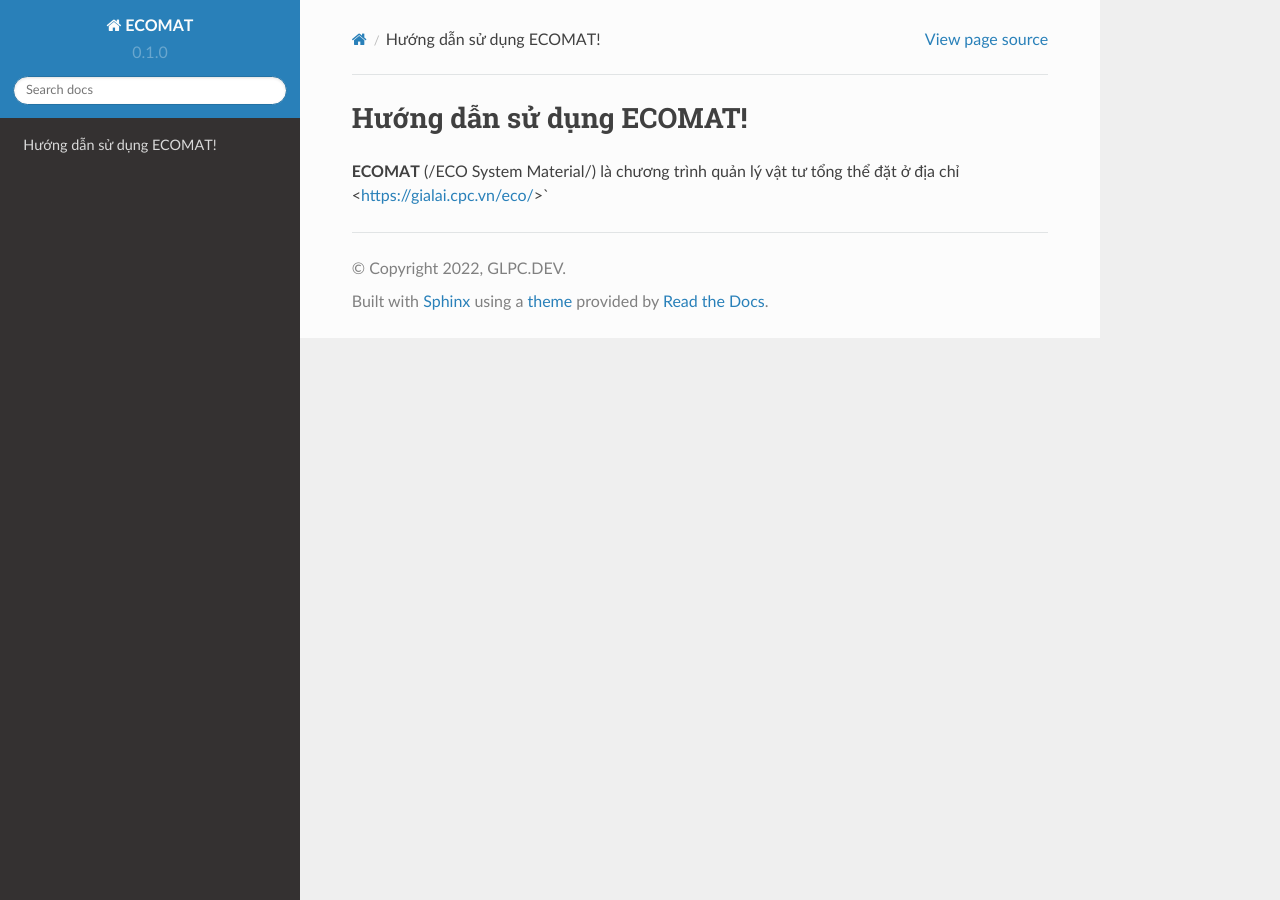
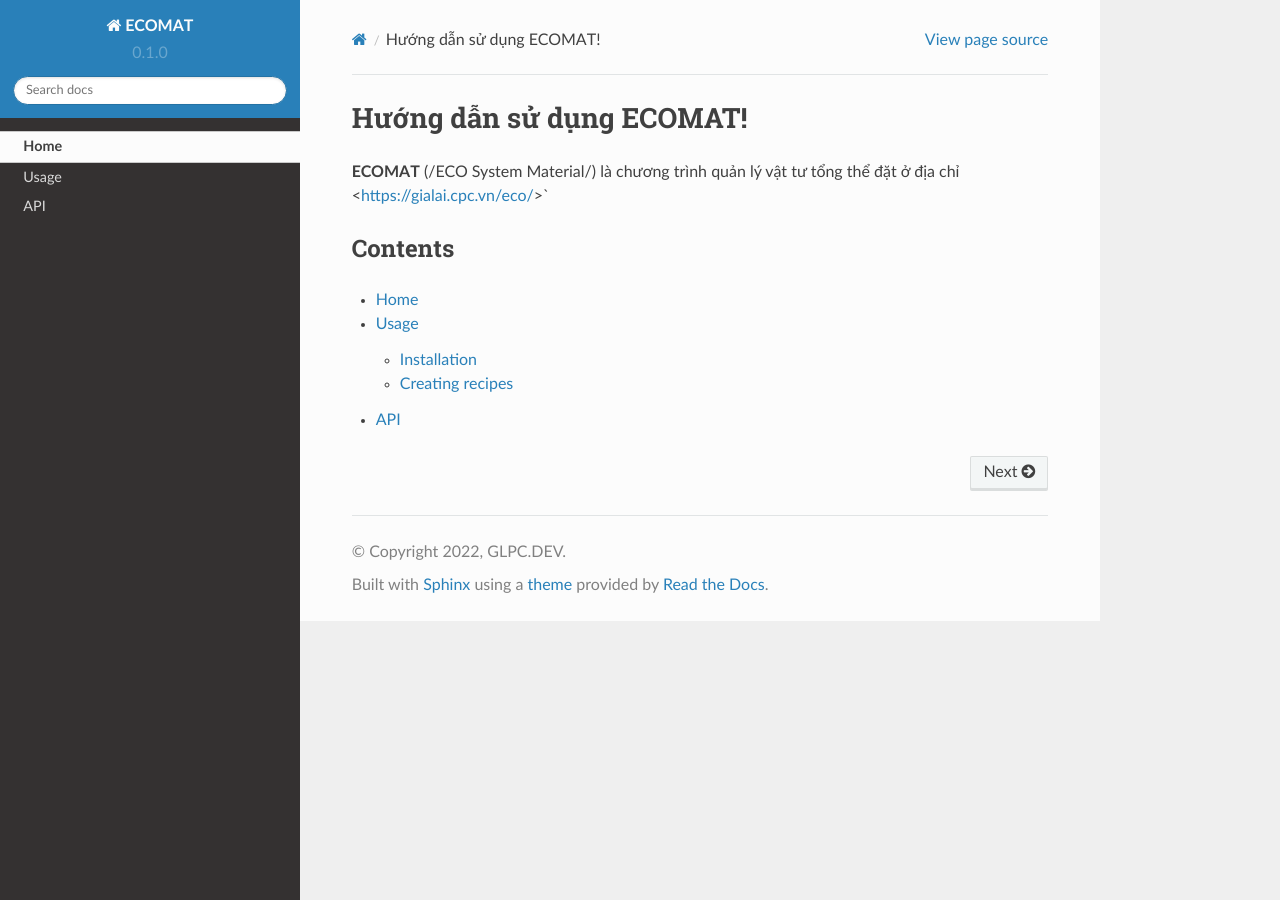
Before and after one commit to b0yk0k4n3m/ecomat-help, a Sphinx documentation site: the page built from docs/source/index.rst, in a window 1280 px wide. Built offline with Sphinx 7.4.7 and the Read the Docs theme 2.0.0, drawn with Linux system fonts in a browser that asks for light colours.

Commit message:
Update index.rst

```diff
--- a/docs/source/index.rst
+++ b/docs/source/index.rst
@@ -2,3 +2,12 @@
 ===================================
 
 **ECOMAT** (/ECO System Material/) là chương trình quản lý vật tư tổng thể đặt ở địa chỉ <https://gialai.cpc.vn/eco/>`
+
+Contents
+--------
+
+.. toctree::
+
+   Home <self>
+   usage
+   api
```
